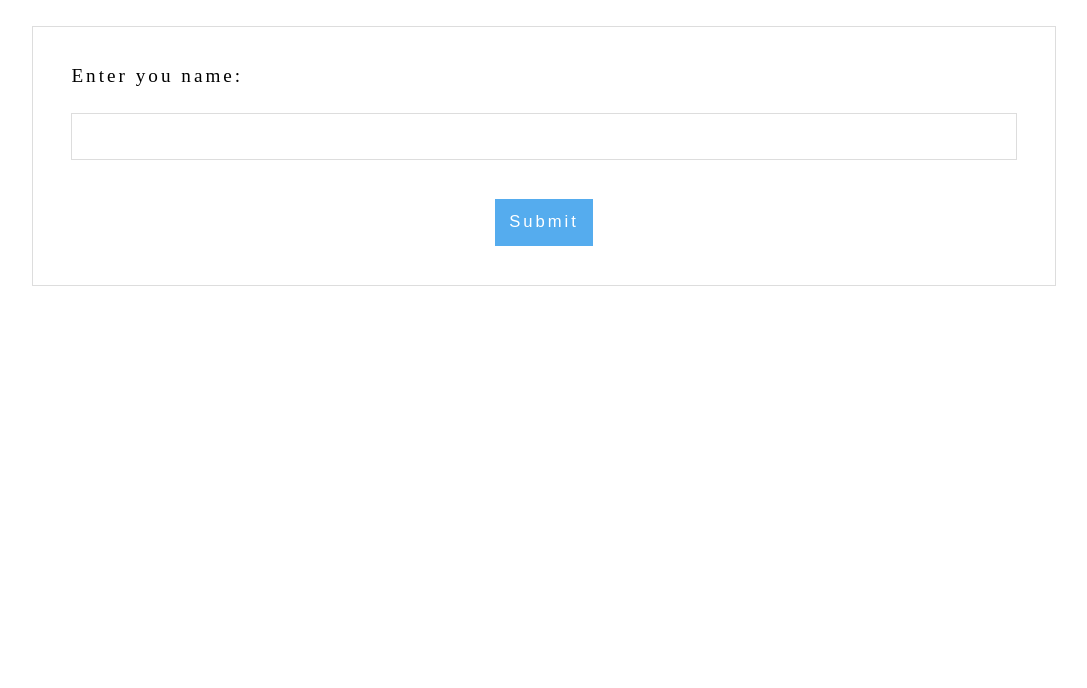
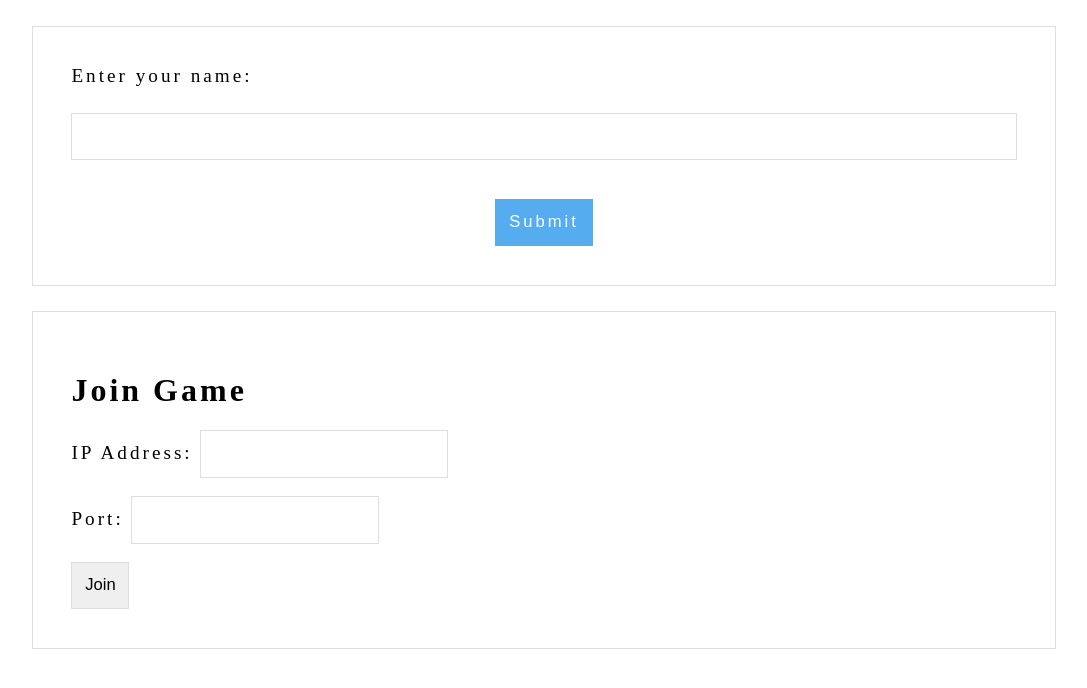
Before and after one commit to nherbert25/cards, a Flask app: page / in a window 1280 px wide. Shown: the top 688 px of the page, without its empty margins (96-1183 px from the left). Run offline with Flask 2, Linux system fonts and the light colour scheme.

Commit message:
Add join_game route and form to join from root

```diff
--- a/app.py
+++ b/app.py
@@ -1,4 +1,5 @@
 from flask import Flask, render_template, request
+import socket
 
 app = Flask(__name__)
 
@@ -33,5 +34,30 @@ def black_jack():
     return render_template("black_jack.html")
 
 
+@app.route('/join_game', methods=['POST'])
+def join_game():
+    ip_address = request.form['ip_address']
+    port = int(request.form['port'])
+
+    # Connect to the game server
+    try:
+        # Create a socket
+        client_socket = socket.socket(socket.AF_INET, socket.SOCK_STREAM)
+
+        # Connect to the server
+        client_socket.connect((ip_address, port))
+
+        while True:
+            # Send a message to the server
+            message = input("Enter message to send to server: ")
+            client_socket.sendall(message.encode())
+
+            # Receive a response from the server
+            data = client_socket.recv(1024)
+            print(f"Received from server: {data.decode()}")
+    except Exception as e:
+        return 'Error: {}'.format(e)
+
+
 if __name__ == '__main__':
     app.run()
--- a/server.py
+++ b/server.py
@@ -7,7 +7,7 @@ server_socket.setsockopt(socket.SOL_SOCKET, socket.SO_REUSEADDR, 1)
 
 # Get IP Address from current machine
 hostname = socket.gethostname()
-ip_address = socket.gethostbyname(hostname)
+IP = socket.gethostbyname(hostname)
 
 # Define the server port
 PORT = 5001
@@ -17,6 +17,7 @@ server_socket.bind((IP, PORT))
 
 # Listen for incoming connections
 server_socket.listen()
+print('Server started. Waiting for incoming connections...')
 
 # List of connected clients
 clients = []
@@ -50,6 +51,7 @@ def handle_client(client_socket, client_address):
 while True:
     # Wait for incoming client connections
     client_socket, client_address = server_socket.accept()
+    print(f'New client connected: {client_address}')
 
     # Create a new thread to handle the client connection
     client_thread = threading.Thread(target=handle_client, args=(client_socket, client_address))
--- a/templates/index.html
+++ b/templates/index.html
@@ -20,7 +20,7 @@
 
           {% endif %}
 
-          <label for="name">Enter you name:</label>
+          <label for="name">Enter your name:</label>
           <input type="text" id="name" name="name">
 
           <center><input class="file_submit" type="Submit"></center>
@@ -29,7 +29,14 @@
 
 
 
-
+        <form action="/join_game" method="post">
+                <h1>Join Game</h1>
+                <label for="ip_address">IP Address:</label>
+                <input type="text" id="ip_address" name="ip_address"><br><br>
+                <label for="port">Port:</label>
+                <input type="text" id="port" name="port"><br><br>
+                <input type="submit" value="Join">
+        </form>
 
 
         <br>
```
Also changed, not shown: templates/join_game.html (added, +16 -0 lines).
